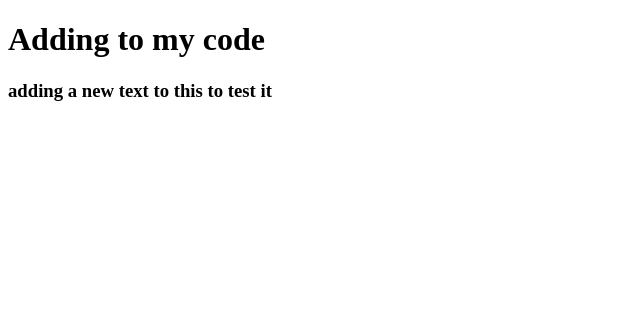
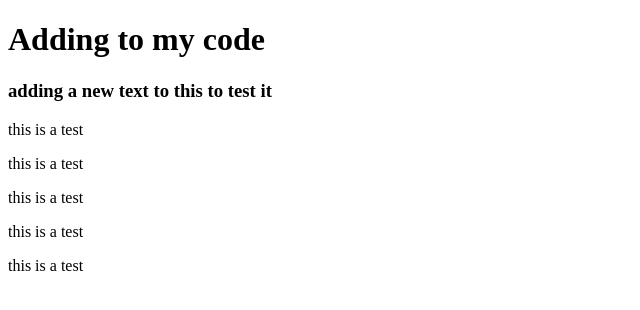
Before and after one commit to Dami-Programmer/git-one, a plain HTML site: page index.html in a window 1280 px wide. Shown: the whole page, without its empty margins (0-640 px from the left). Drawn offline with Linux system fonts and the light colour scheme.

Commit message:
added html files

```diff
--- a/index.html
+++ b/index.html
@@ -7,5 +7,10 @@
   <body>
     <h1>Adding to my code</h1>
     <h3>adding a new text to this to test it</h3>
+    <p>this is a test</p>
+    <p>this is a test</p>
+    <p>this is a test</p>
+    <p>this is a test</p>
+    <p>this is a test</p>
   </body>
 </html>
```
